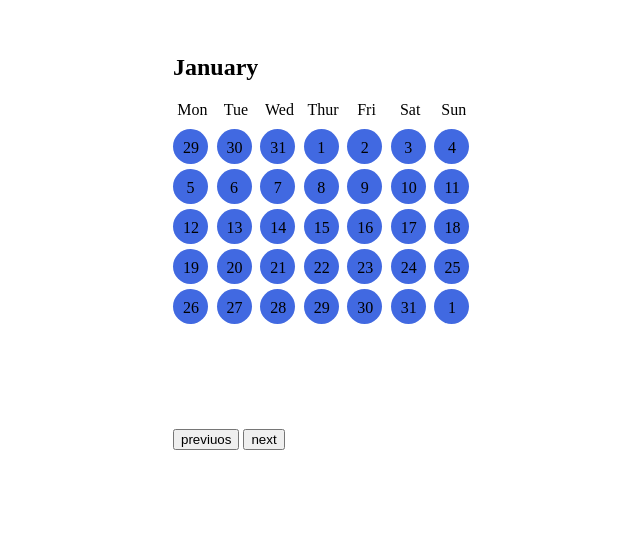
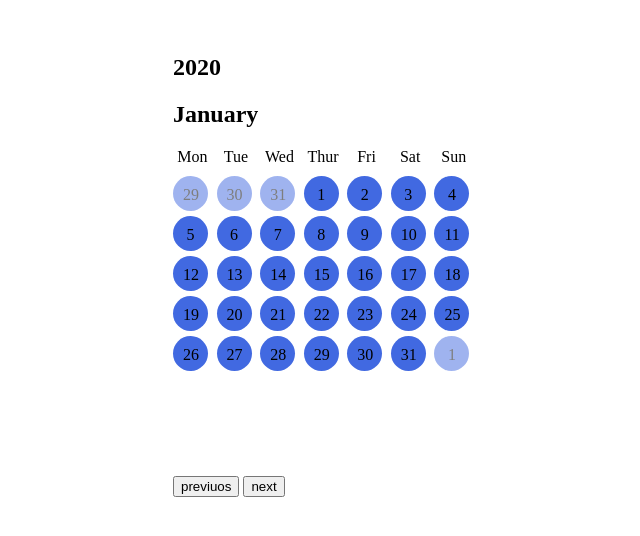
Before and after one commit to Drapaliuk/calendar, a plain HTML site: page index.html in a window 1280 px wide. Shown: the part 146-682 px from the top of the page, without its empty margins (317-957 px from the left). Drawn offline with Linux system fonts and the light colour scheme.

Commit message:
rest days styles

```diff
--- a/index.html
+++ b/index.html
@@ -11,6 +11,7 @@
 <body>
 
     <div class="calendar">
+        <h2 class="calendar__year"></h2>
         <h2 class="calendar__header"></h2>
         <div class="days">
             <div class="">Mon</div>
--- a/script.js
+++ b/script.js
@@ -2,22 +2,25 @@ const previousMonthBtn = document.querySelector('.previous-month-btn');
 const nextMonthBtn = document.querySelector('.next-month-btn');
 const calendarHeader = document.querySelector('.calendar__header');
 const monthWrapper = document.querySelector('.month-wrapper');
-const month = document.querySelector('.month')
-const header = document.querySelector('.calendar__header')
-console.log(header)
+const month = document.querySelector('.month');
+const header = document.querySelector('.calendar__header');
+const year = document.querySelector('.calendar__year');
+
+
+let yearCounter = 2020;
 const monthsInfo = [
-                      {name: "January", days: 31, diapason: {from: 1, to: 31}},
-                      {name: "February", days: 29, diapason: {from: 32, to: 59}},
-                      {name: "March", days: 31, diapason: {from: 60, to: 91}},
-                      {name: "April", days: 30, diapason: {from: 92, to: 121}},
-                      {name: "May", days: 31, diapason: {from: 122, to: 152}},
-                      {name: "Juan", days: 30, diapason: {from: 153, to: 182}},
-                      {name: "July", days: 31, diapason: {from: 183, to: 213}},
-                      {name: "August", days: 31, diapason: {from: 214, to: 244}},
-                      {name: "September", days: 30, diapason: {from: 245, to: 274}},
-                      {name: "October", days: 31, diapason: {from: 275, to: 305}},
-                      {name: "November", days: 30, diapason: {from: 306, to: 335}},
-                      {name: "December", days: 31, diapason: {from: 336, to: 366}},
+                      { name: "January", days: 31 },
+                      { name: "February", days: 29 },
+                      { name: "March", days: 31 },
+                      { name: "April", days: 30 },
+                      { name: "May", days: 31 },
+                      { name: "Juan", days: 30 },
+                      { name: "July", days: 31 },
+                      { name: "August", days: 31 },
+                      { name: "September", days: 30 },
+                      { name: "October", days: 31 },
+                      { name: "November", days: 30 },
+                      { name: "December", days: 31 },
                     ];
 const week = ['Sunday', 'Monday', 'Tuesday', 'Wednesday', 'Thursday', 'Friday', 'Saturday' ]
 let monthCounter = 0;
@@ -52,12 +55,13 @@ const monthComputer = function(year, month) {
 
 
 
-const monthDatesCreator = ({from = 31, to = 1}) => {
+const monthDatesCreator = ({from = 31, to = 1}, isRestDays) => {
     if(!from) return [];
     const result = [];
 
     for(let i = from; i <= to; i++) {
-        const date = document.createElement('div')
+        const date = document.createElement('div');
+        isRestDays && date.classList.add('rest-days')
         date.textContent = i
         result.push(date)
     };
@@ -69,7 +73,11 @@ const monthDatesCreator = ({from = 31, to = 1}) => {
 
 const createMonthElement = function(details, isFirstRender) {
     const {previousMonthDates, currentMonthDates, nextMonthDates, amountDatesForRender} = details;
-    const dates = [...monthDatesCreator(previousMonthDates), ...monthDatesCreator(currentMonthDates), ...monthDatesCreator(nextMonthDates)]
+    const dates = [
+                    ...monthDatesCreator(previousMonthDates, true),
+                    ...monthDatesCreator(currentMonthDates),
+                    ...monthDatesCreator(nextMonthDates, true)
+                  ]
     if(isFirstRender) {
         document.querySelector('.month').append(...dates)
         return
@@ -83,7 +91,14 @@ const createMonthElement = function(details, isFirstRender) {
 
 
 const refreshHeader = function() {
+    if(monthCounter === -1) {
+        header.textContent = monthsInfo[0].name
+    }
     header.textContent = monthsInfo[monthCounter].name
+}
+
+const refreshYear = () => {
+    year.textContent = yearCounter;
 }
 
 const renderMonth = function(isFirstRender) {
@@ -95,7 +110,21 @@ const remover = function() {
 }
 
 previousMonthBtn.addEventListener('click', () => {
-    if(monthCounter === 0) return
+    console.log('From handler',monthCounter)
+    if(monthCounter === -1 || firstRender) {
+        yearCounter--
+        monthCounter = 11
+        setTimeout(() => {
+            remover()
+            refreshYear()
+            refreshHeader()
+            renderMonth()
+        }, 0)
+
+        return
+    }
+
+
     remover()
     refreshHeader()
     renderMonth()
@@ -115,8 +144,8 @@ nextMonthBtn.addEventListener('click', () => {
     ++monthCounter
 
 })
+console.log('From doc',monthCounter)
 
-
-    console.log('asdasd')
     refreshHeader()
+    refreshYear()
     renderMonth(true)
--- a/styles.css
+++ b/styles.css
@@ -38,3 +38,7 @@
     text-align: center;
     cursor: pointer;
 }
+
+.rest-days {
+    opacity: .5
+}
```
